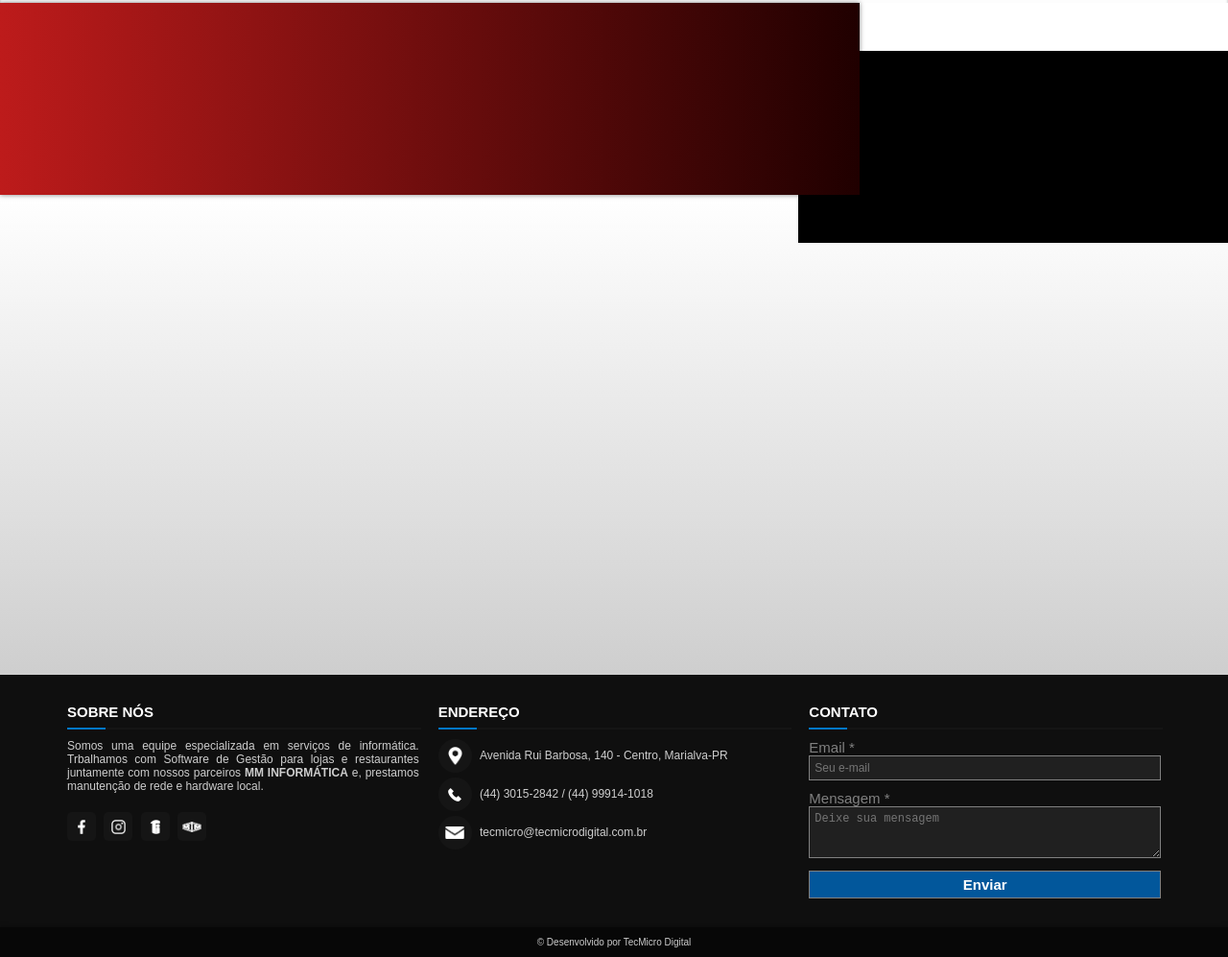
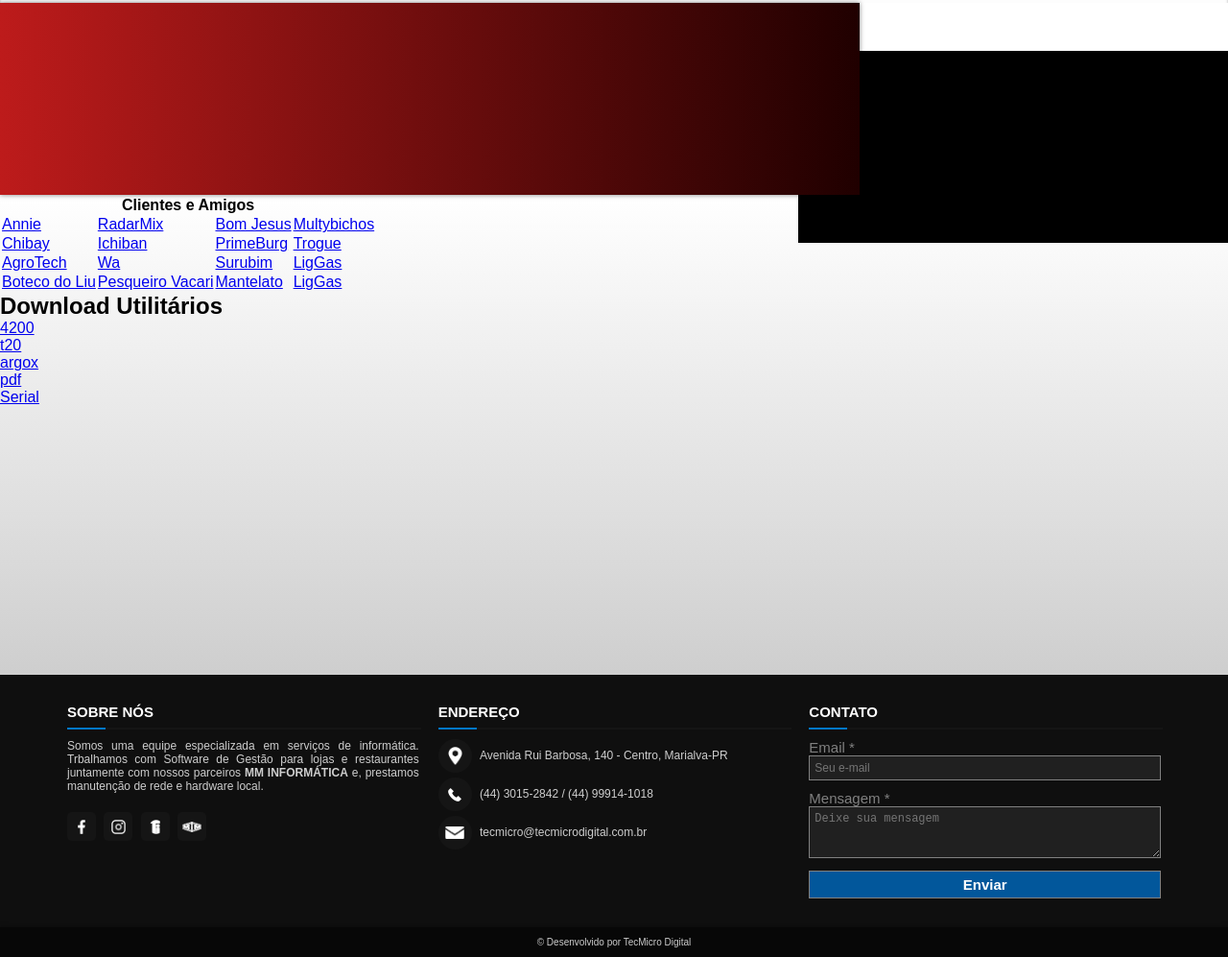
Before and after one commit to juliocesarbertoldo/site_TecMicro, a plain HTML site: page index.html in a window 1280 px wide. Shown: the part 2281-3278 px from the top of the page at 96% size. Drawn offline with nearby package versions, Linux system fonts and the light colour scheme.

Commit message:
Update index.html

```diff
--- a/index.html
+++ b/index.html
@@ -29,7 +29,7 @@
                 <li><a href="https://wa.me/554499041018" target="_blank" class="link-whats">Nosso Whats</a></li>
                 <li><a href="#pag-sistemaGestao" class="link-sisGestao">Sistema Gestão</a></li>
                 <li><a href="#pag-sistemaDelivery" class="link-sisDelivery">Sistema Delivery</a></li>
-                <li><a href="#" class="link-faleConosco">Fale Conosco</a></li>
+                <li><a href="#pag-faleconosco" class="link-faleConosco">Fale Conosco</a></li>
                 <li><a href="#" class="link-suporte">Suporte</a></li>
                 <li id="link-utilitarios"><a href="#" class="link-utilitarios">Utilitários</a></li>
             </ul>
@@ -128,7 +128,45 @@
 
     <section id="pag-utilitarios" class="pag-utilitarios">
         <article class="conteudo-utilitarios">
-
+                <table>
+                    <tr>
+                        <th colspan="4">Clientes e Amigos</th>
+                    </tr>
+                    <tr>
+                        <td><a href="#">Annie</a></td>
+                        <td><a href="#">RadarMix</a></td>
+                        <td><a href="#">Bom Jesus</a></td>
+                        <td><a href="#">Multybichos</a></td>
+                    </tr>
+                    <tr>
+                        <td><a href="#">Chibay</a></td>
+                        <td><a href="#">Ichiban</a></td>
+                        <td><a href="#">PrimeBurg</a></td>
+                        <td><a href="#">Trogue</a></td>
+                    </tr>
+                    <tr>
+                        <td><a href="#">AgroTech</a></td>
+                        <td><a href="#">Wa</a></td>
+                        <td><a href="#">Surubim</a></td>
+                        <td><a href="#">LigGas</a></td>
+                    </tr>
+                    <tr>
+                        <td><a href="#">Boteco do Liu</a></td>
+                        <td><a href="#">Pesqueiro Vacari</a></td>
+                        <td><a href="#">Mantelato</a></td>
+                        <td><a href="#">LigGas</a></td>
+                    </tr>
+                </table>
+                <aside>
+                    <h2>Download Utilitários</h2>
+                    <ul>
+                        <li><a href="#">4200</a></li>
+                        <li><a href="#">t20</a></li>
+                        <li><a href="#">argox</a></li>
+                        <li><a href="#">pdf</a></li>
+                        <li><a href="#">Serial</a></li>
+                    </ul>
+                </aside>
         </article>
     </section>
 
@@ -180,35 +218,5 @@
         </article>
         <span>&copy Desenvolvido por TecMicro Digital</span>
     </footer>
-
-    <script>
-        $(function () {
-
-            $('form').on('submit', function (e) {
-                var result_line = document.getElementById("result-line");
-                var convert_btn = document.getElementById("convertbtn");
-                convert_btn.style.opacity = "0.4";
-                convert_btn.innerHTML = "Checando...";
-                result_line.innerHTML = "Efetuando Teste...";
-
-                e.preventDefault();
-
-                $.ajax({
-                type: 'post',
-                url: 'check/check_port.php',
-                data: $('form').serialize(),
-                success: function(response) {
-                    res = response.split("%");
-                    result_line.innerHTML = res[1];
-                    convert_btn.style.opacity = "";
-                    convert_btn.innerHTML = "Verificar";
-                }
-                });
-
-            });
-
-        });
-    </script>
 </body>
-
 </html>
```
